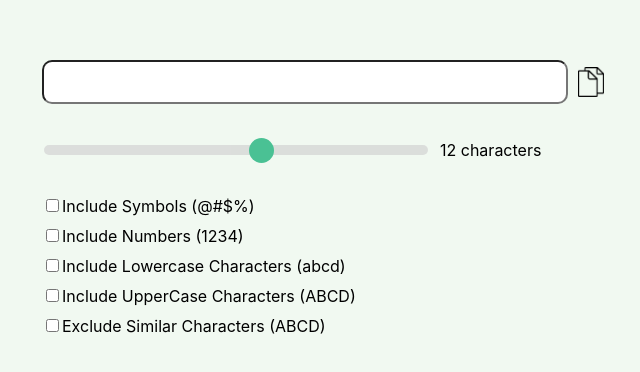
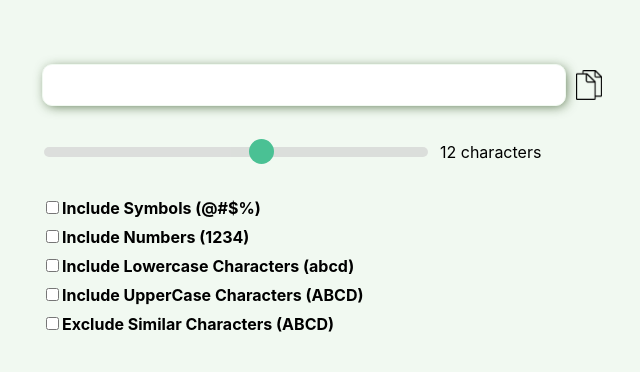
Before and after one commit to jcsmileyjr/pwd-generator, a React (Create React App) app: page / in a window 1280 px wide. Shown: the part 192-564 px from the top of the page, without its empty margins (278-918 px from the left). Built offline with nearby package versions, Linux system fonts and the light colour scheme.

Commit message:
Initial styles for the slider and labels

```diff
--- a/src/App.css
+++ b/src/App.css
@@ -8,6 +8,12 @@ main {
 div {
   margin-bottom: 20px;
   width: 100%
+}
+
+label {
+  font-size: 1rem;
+  font-weight: bold;
+  line-height: 1rem;
 }
 
 .passwordInput--container {
@@ -21,6 +27,10 @@ div {
   height: 30px;
   padding: 5px;
   width: 80%;
+  border: 1px solid #f1f9f1;
+  box-shadow: 2px 2px 12px -2px rgba(34,68,17,0.75);
+  -webkit-box-shadow: 2px 2px 12px -2px rgba(34,68,17,0.75);
+  -moz-box-shadow: 2px 2px 12px -2px rgba(34,68,17,0.75);
 }
 
 .copyIcon--style {
--- a/src/App.js
+++ b/src/App.js
@@ -8,14 +8,15 @@ import CopyIcon from './assets/copy.png';
  * Setup the structure elements - DONE
  * Add general styles
  * Test responsive design
+ * Add initial tests (should pass)
+ * Add functional tests (should fail)
  * Add state and functionality for input
+ *  - onChange
  * Functionality for copy button
  * Add state and functionality for slider
  * Link Slider and input functionality
  * "Include Symbol" functionality
  * etc. for each checkbox
- *
- * @returns
  *
  * Resources:
  * https://www.w3schools.com/howto/tryit.asp?filename=tryhow_css_rangeslider
@@ -24,11 +25,11 @@ function App() {
   return (
     <main>
       <div className="passwordInput--container">
-        <input type="text" className="input--style" />
+        <input type="text" className="input--style" name="pwd-viewer" />
         <img src={CopyIcon} className="copyIcon--style" alt="Clickable button to copy password to clipboard" />
       </div>
       <div className="passwordSlider--container">
-        <input type="range" min="1" max="15" value="9" className="slider" />
+        <input type="range" min="1" max="15" value="9" className="slider" name="pwd-slider" />
         <p className="charaterText--style">12 characters</p>
       </div>
       <div className="passwordCheckboxs--container">
```
